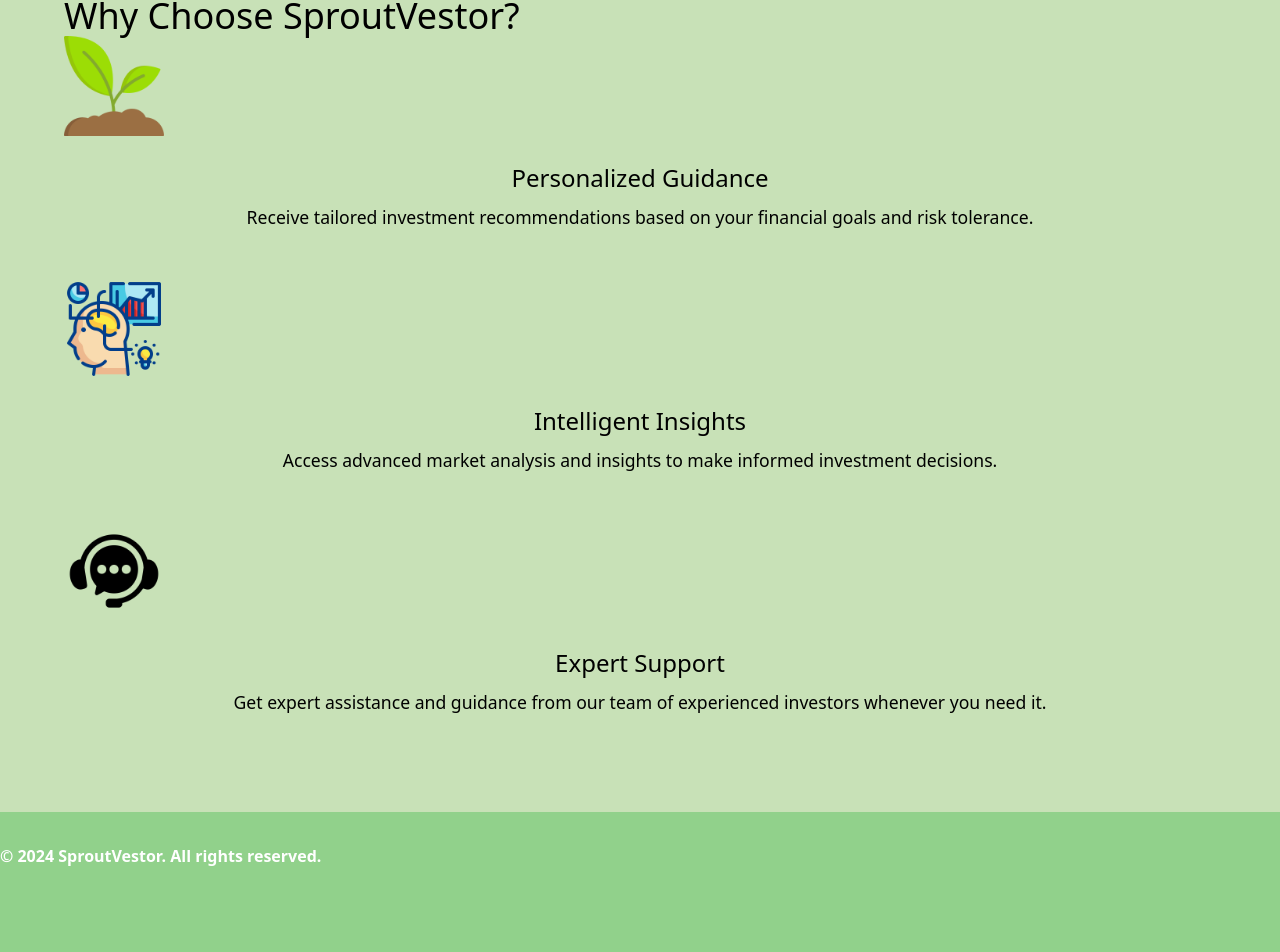
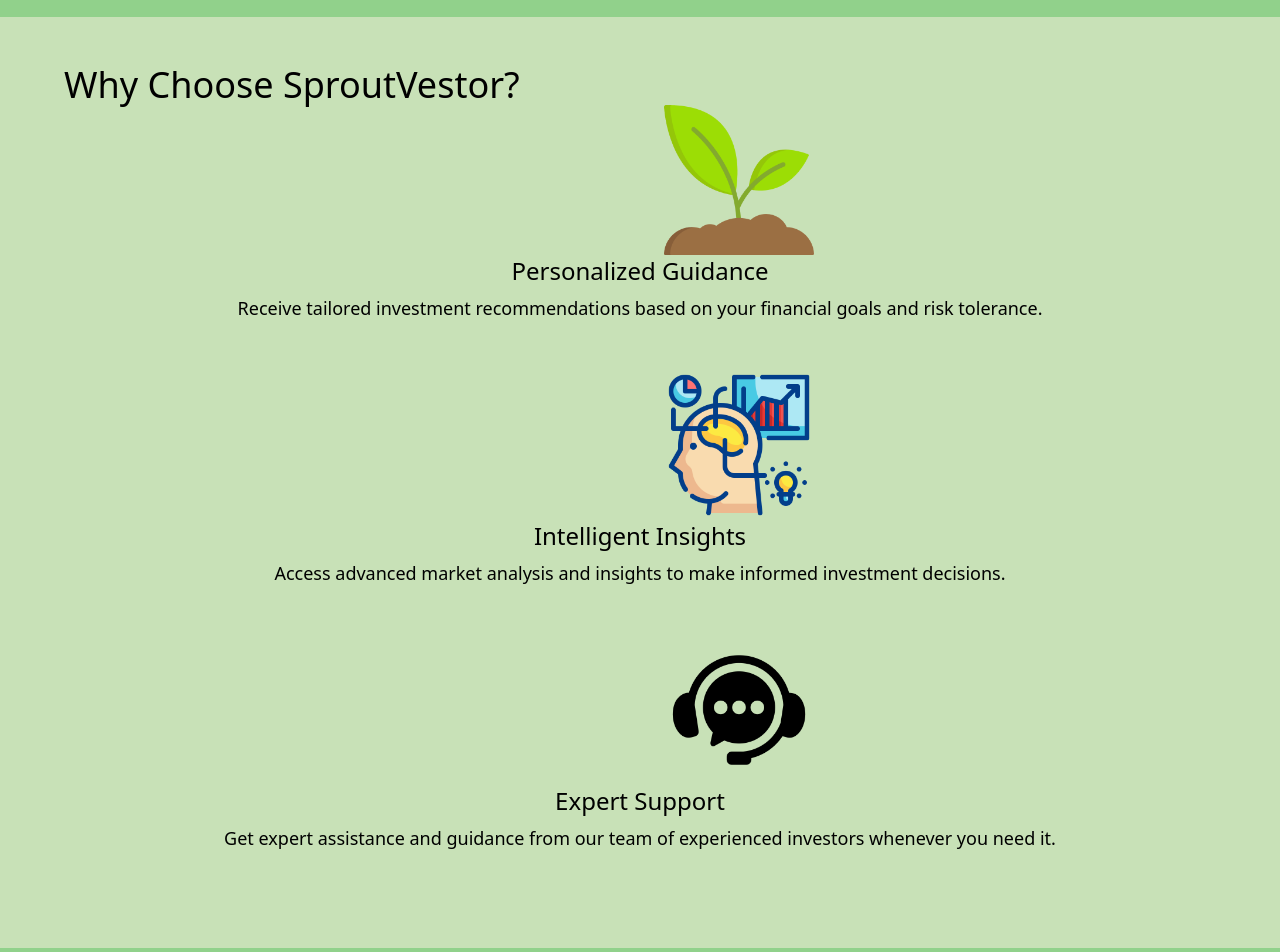
Before and after one commit to AkshatJha0411/sproutvestor, a Next.js app: page / in a window 1280 px wide. Shown: the part 414-1366 px from the top of the page. Before the commit the page ends 1282 px from the top, so only its background shows below. Built offline with nearby package versions, Linux system fonts and the light colour scheme.

Commit message:
Final commit

```diff
--- a/Components/Header.js
+++ b/Components/Header.js
@@ -2,13 +2,15 @@
 import React, { useState } from "react";
 import Link from "next/link";
 import Image from "next/image";
-
+import Logo from "../app/images/logo.png";
 const Header = () => {
   return (
     <>
       <div className="bg-[#3b8053] h-16 flex justify-between items-center px-10 text-white py-4 font-bold">
         <h3 className="">
-          <Link href="/">SproutVestor</Link>
+          <Link href="/">
+            <Image href="/" src={Logo} alt="sproutvestor logo" height={93} />
+          </Link>
         </h3>
         <div className="flex  gap-10 ">
           <h4>Career</h4>
--- a/app/LoginPage/page.js
+++ b/app/LoginPage/page.js
@@ -41,7 +41,7 @@
 
   return (
     <div className="p-4">
-      <h1 className="mb-8 text-3xl font-bold">Login</h1>
+      <h1 className="mb-8 text-3xl font-bold">Registration/Login</h1>
       <form className="mt-4">
         <input
           className="border rounded-md py-2 px-3 mb-2 w-full"
@@ -64,6 +64,7 @@
           value={name}
           onChange={(e) => setName(e.target.value)}
         />
+        <Link href="/Questionnaire">
           <button
             className="bg-green-500 hover:bg-green-700 text-white font-bold py-2 px-4 rounded mr-2"
             type="button"
@@ -71,9 +72,10 @@
           >
             Login
           </button>
+        </Link>
         <Link href="/Questionnaire">
           <button
-            className="bg-blue-500 hover:bg-blue-700 text-white font-bold py-2 px-4 rounded"
+            className="bg-blue-500 hover:bg-blue-700 text-white font-bold py-2 px-4 rounded mb-72"
             type="button"
             onClick={register}
           >
--- a/app/Stocks/page.js
+++ b/app/Stocks/page.js
@@ -63,9 +63,10 @@
   );
 
   return (
-    <div className="">
-      <div>
-        <h2 className="text-4xl">Top 5 stocks to invest in</h2>
+    <div className="ml-4">
+      <div className=" mb-3">
+        <h1 className="text-2xl">Based on the answers you've filled</h1>
+        <h2 className="text-3xl mb-4">Top 5 stocks to invest in</h2>
         <ul>
           {randomStocks.map((stock, index) => (
             <li key={index} className="text-xl">
@@ -74,8 +75,8 @@
           ))}
         </ul>
       </div>
-      <div>
-        <h2 className="text-4xl">Top 5 mutual funds to invest in</h2>
+      <div className="mb-32">
+        <h2 className="text-3xl mb-4">Top 5 mutual funds to invest in</h2>
         <ul>
           {randomMutualFunds.map((mutualFund, index) => (
             <li key={index} className="text-xl">
@@ -83,6 +84,9 @@
             </li>
           ))}
         </ul>
+        <h2 className="text-xl">
+          To explore more Mutual Funds visit- <a href="">Money Control</a>
+        </h2>
       </div>
     </div>
   );
--- a/app/globals.css
+++ b/app/globals.css
@@ -18,6 +18,10 @@
   padding: 2rem 0;
 }
 
+.images-home {
+  width: 150px;
+  margin-left: 600px;
+}
 /* Button styling */
 .btn {
   display: inline-block;
@@ -63,27 +67,9 @@
 }
 
 .feature-item {
-  justify-content: center;
-  align-items: center;
   text-align: center;
   margin-bottom: 3rem;
   animation: fadeInUp 1s ease-out; /* Fade-in animation */
-}
-
-.feature-item img {
-  width: 100px;
-  height: 100px;
-  margin-bottom: 1.5rem;
-}
-
-.feature-item h3 {
-  font-size: 1.5rem;
-  margin-bottom: 0.5rem;
-}
-
-.feature-item p {
-  font-size: 1.1rem;
-  line-height: 1.5;
 }
 
 /* Keyframes for fade-in animation */
--- a/app/page.js
+++ b/app/page.js
@@ -5,7 +5,7 @@
 import SproutIcon from "./images/sprout-icon.png";
 import BrainIcon from "./images/brain-icon.png";
 import SupportIcon from "./images/support-icon.png";
-
+import Logo from "../app/images/logo.png";
 const Home = () => {
   return (
     <div>
@@ -31,27 +31,34 @@
               <Image
                 src={SproutIcon}
                 alt="Personalized Guidance"
-                className="w-24 h-24 ml-50"
+                className="images-home"
               />
-
-              <h3>Personalized Guidance</h3>
-              <p>
+              <h3 className="text-2xl mb-2">Personalized Guidance</h3>
+              <p className="text-lg leading-normal">
                 Receive tailored investment recommendations based on your
                 financial goals and risk tolerance.
               </p>
             </div>
             <div className="feature-item">
-              <Image src={BrainIcon} alt="Intelligent Insights" />
-              <h3>Intelligent Insights</h3>
-              <p>
+              <Image
+                src={BrainIcon}
+                alt="Intelligent Insights"
+                className="images-home"
+              />
+              <h3 className="text-2xl mb-2">Intelligent Insights</h3>
+              <p className="text-lg leading-normal">
                 Access advanced market analysis and insights to make informed
                 investment decisions.
               </p>
             </div>
             <div className="feature-item">
-              <Image src={SupportIcon} alt="Expert Support" />
-              <h3>Expert Support</h3>
-              <p>
+              <Image
+                src={SupportIcon}
+                alt="Expert Support"
+                className="images-home"
+              />
+              <h3 className="text-2xl mb-2">Expert Support</h3>
+              <p className="text-lg leading-normal">
                 Get expert assistance and guidance from our team of experienced
                 investors whenever you need it.
               </p>
```
Also changed, not shown: Components/logo-icon.png (added), app/images/logo.png (added). Lines whose indentation alone changed are shown as unchanged.
